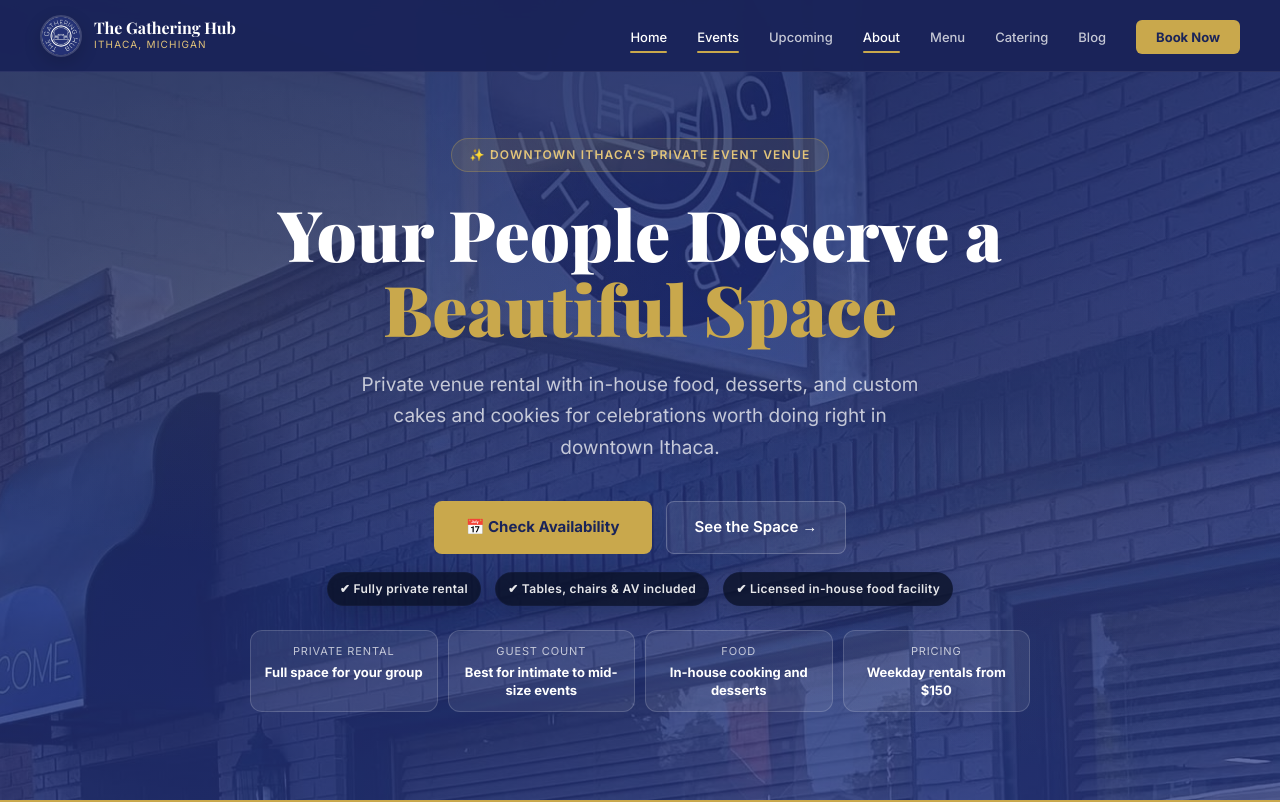
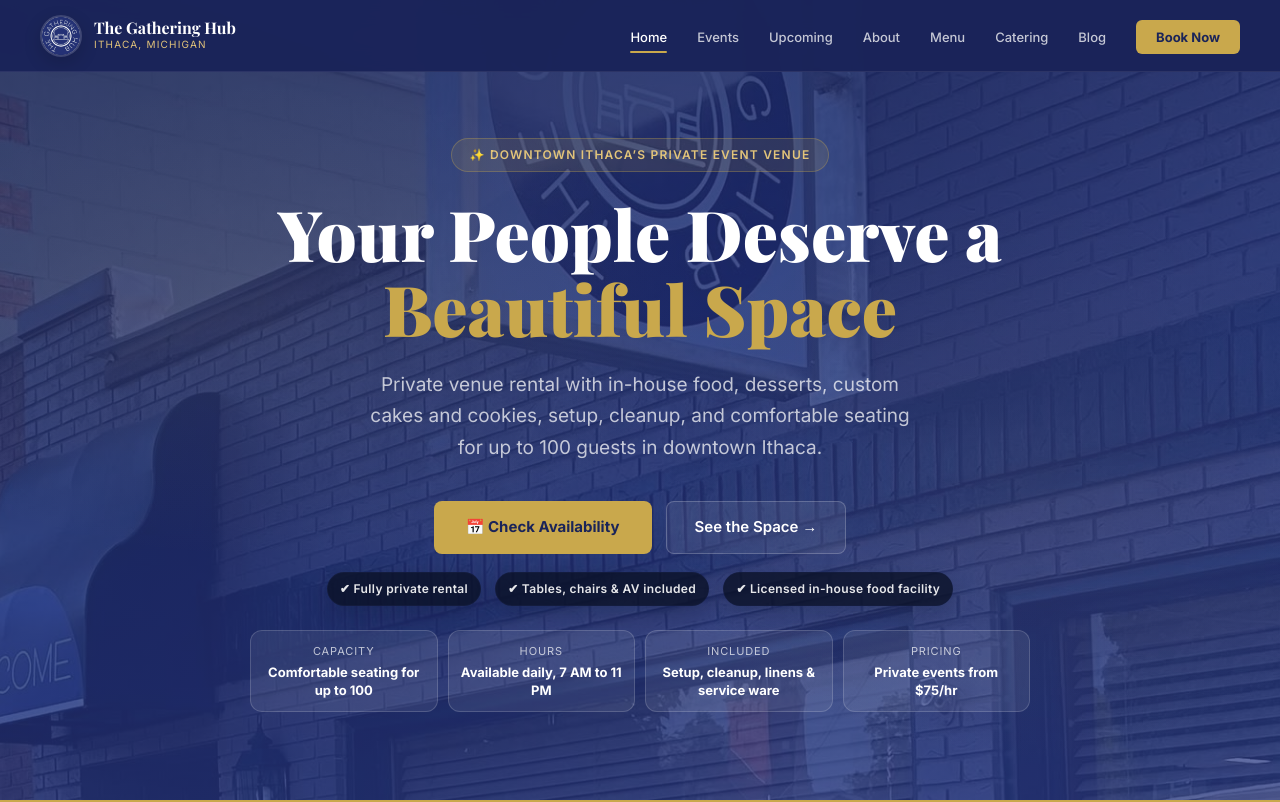
Before and after one commit to tonylamentola/gathering-hub, a Next.js app: page / in a window 1280 px wide. Shown: the top 802 px of the page. Built offline with nearby package versions, Linux system fonts and the light colour scheme.

Commit message:
Add rental agreement facts to homepage

```diff
--- a/src/app/page.tsx
+++ b/src/app/page.tsx
@@ -136,27 +136,27 @@ const fallbackUpcomingStrip = [
 ];
 
 const venueFacts = [
-  { label: "Private Rental", value: "Full space for your group" },
-  { label: "Guest Count", value: "Best for intimate to mid-size events" },
-  { label: "Food", value: "In-house cooking and desserts" },
-  { label: "Pricing", value: "Weekday rentals from $150" },
+  { label: "Capacity", value: "Comfortable seating for up to 100" },
+  { label: "Hours", value: "Available daily, 7 AM to 11 PM" },
+  { label: "Included", value: "Setup, cleanup, linens & service ware" },
+  { label: "Pricing", value: "Private events from $75/hr" },
 ];
 
 const pricingAnchors = [
   {
-    title: "Weekday Gatherings",
-    price: "From $150",
-    description: "A simple starting point for smaller weekday celebrations, meetings, and private dinners with food quoted by need.",
+    title: "Non-Profit Groups",
+    price: "$50/hr",
+    description: "Community and non-profit business groups can reserve the space by the hour, or book the full day for $350.",
   },
   {
-    title: "Weekend Events",
-    price: "From $250",
-    description: "Best for showers, birthdays, graduations, and larger family celebrations where you want the hosting load handled.",
+    title: "Private & Business Events",
+    price: "$75/hr",
+    description: "Private individual events and business groups can reserve by the hour, or book the full day for $525.",
   },
   {
-    title: "Food, Cakes & Cookies",
-    price: "Quoted by need",
-    description: "Ask about homemade meals, desserts, customizable cakes and cookies, and rare direct-to-food printing for JPEG designs.",
+    title: "After Reserved Time",
+    price: "$75",
+    description: "Additional time after the reservation ends is billed per 30 minutes, so hosts can plan the schedule clearly.",
   },
 ];
 
@@ -167,11 +167,31 @@ const faqs = [
   },
   {
     question: "What is included with a rental?",
-    answer: "Tables, chairs, AV access, private use of the space, and quote-based food or dessert options are available for bookings.",
+    answer: "Room setup, cleanup, trash removal, tables, chairs, black linen tablecloths, service ware, Wi-Fi, video display, and a superior sound system are included.",
+  },
+  {
+    question: "How many guests can The Gathering Hub seat?",
+    answer: "The space can comfortably seat up to 100 guests.",
+  },
+  {
+    question: "What are the rental hours?",
+    answer: "The Gathering Hub is available every day from 7:00 AM to 11:00 PM.",
+  },
+  {
+    question: "Can we bring outside food?",
+    answer: "Outside food may be approved by request. The Gathering Hub also offers appetizers, breakfast, lunch, dinner, desserts, custom cakes and cookies, beverages, and cocktail options.",
   },
   {
     question: "Can you make custom desserts?",
     answer: "Yes. The Gathering Hub can do celebratory and customizable cakes and cookies, including direct food printing from JPEG artwork on cakes, cookies, and other food items.",
+  },
+  {
+    question: "How do cancellations work?",
+    answer: "Reservations are confirmed when the usage fee is received. The usage fee is returned if cancellation is made at least two weeks before the event.",
+  },
+  {
+    question: "Are decorations allowed?",
+    answer: "Decorations are welcome when they follow fire safety guidelines. Wall or ceiling attachments need approval, and confetti or similar items are not allowed.",
   },
   {
     question: "How do we check availability?",
@@ -296,7 +316,7 @@ export default async function HomePage({
         <div className="hero-content">
           <div className="hero-badge">✨ Downtown Ithaca&rsquo;s Private Event Venue</div>
           <h1>Your People Deserve a <em>Beautiful Space</em></h1>
-          <p>Private venue rental with in-house food, desserts, and custom cakes and cookies for celebrations worth doing right in downtown Ithaca.</p>
+          <p>Private venue rental with in-house food, desserts, custom cakes and cookies, setup, cleanup, and comfortable seating for up to 100 guests in downtown Ithaca.</p>
           <div className="hero-ctas">
             <a href="#contact" className="btn-primary">📅 Check Availability</a>
             <a href="#photos" className="btn-secondary">See the Space →</a>
@@ -376,7 +396,7 @@ export default async function HomePage({
         <div className="container">
           <div className="section-label">Pricing Guide</div>
           <h2 className="section-title">Simple Starting Points</h2>
-          <p className="section-sub">Every event is a little different, but these anchors help you know where to start before requesting a quote for the space, food, and desserts.</p>
+          <p className="section-sub">Clear rental rates for the space, with food, desserts, beverages, and cocktail options available for your event.</p>
           <div className="pricing-grid">
             {pricingAnchors.map((item) => (
               <div key={item.title} className="pricing-card">
@@ -386,7 +406,7 @@ export default async function HomePage({
               </div>
             ))}
           </div>
-          <p className="pricing-note">Final pricing depends on date, time, setup, food needs, custom desserts, and event size.</p>
+          <p className="pricing-note">Full-day rentals are $350 for non-profit groups and $525 for private or business events. Your reservation is confirmed once the usage fee is received.</p>
         </div>
       </section>
 
@@ -446,7 +466,7 @@ export default async function HomePage({
         <div className="container">
           <div className="section-label">What&rsquo;s Included</div>
           <h2 className="section-title">The Whole Space Is Yours</h2>
-          <p className="section-sub">Every booking includes tables, chairs, AV, and private use of the space. Food is cooked in-house through Heather&rsquo;s licensed kitchen.</p>
+          <p className="section-sub">Every booking includes setup, cleanup, trash removal, tables, chairs, black linen tablecloths, service ware, Wi-Fi, video display, and sound. Food is cooked in-house through Heather&rsquo;s licensed kitchen.</p>
           <div className="amenities-grid">
             {publicAmenities.map((am) => (
               <div key={am.id} className="amenity-card">
--- a/src/components/Nav.tsx
+++ b/src/components/Nav.tsx
@@ -8,7 +8,7 @@ export default function Nav() {
 
   function isActive(href: string) {
     if (href === "/") return pathname === "/";
-    if (href.startsWith("/#")) return pathname === "/";
+    if (href.startsWith("/#")) return false;
     return pathname === href;
   }
 
```
